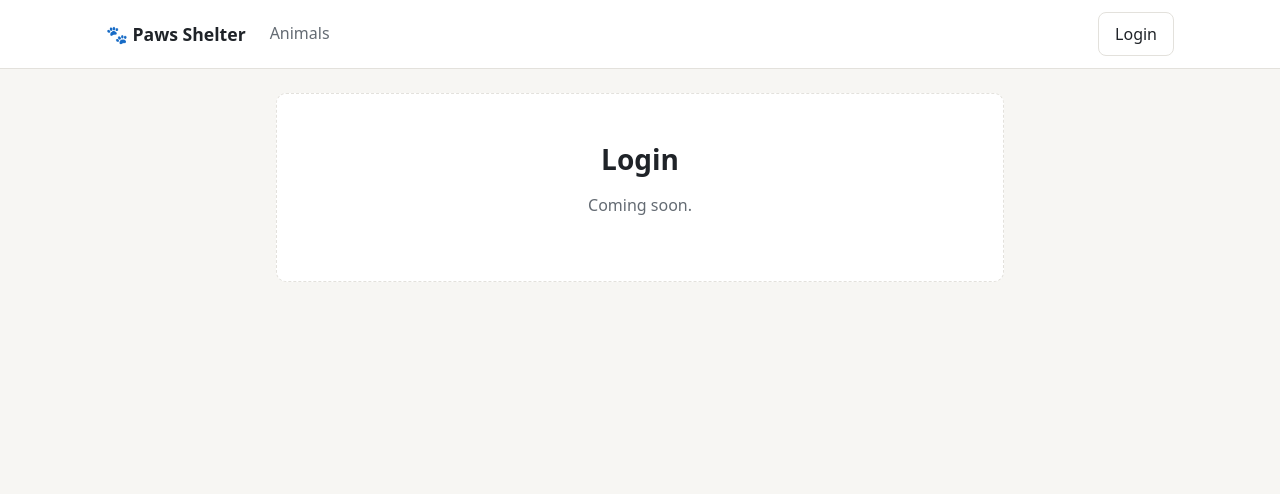
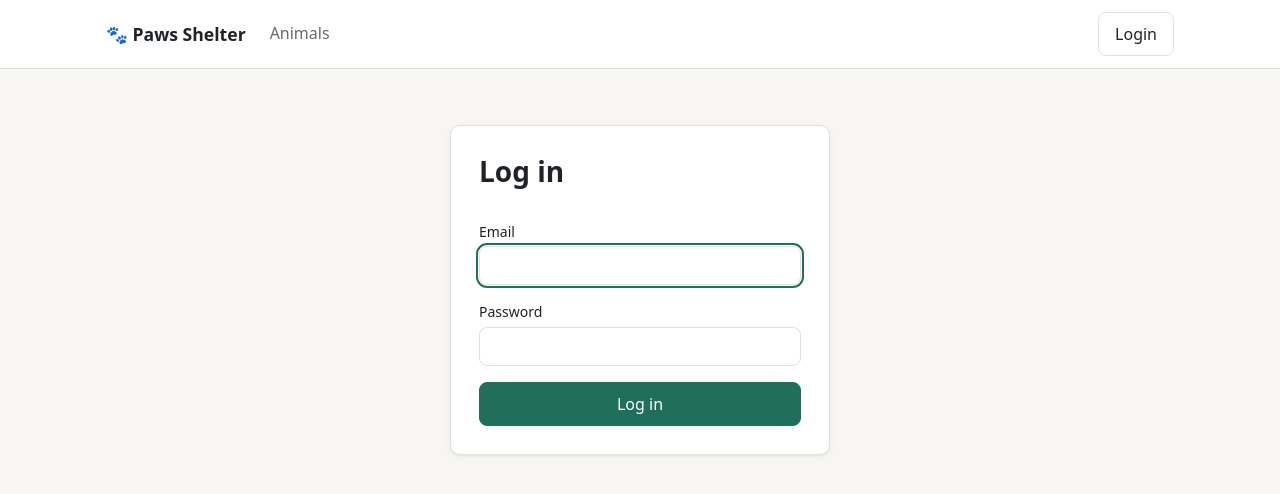
Before and after one commit to animal-shelter-project/Animal-Shelter-and-Adoption-Management-System, a React (Vite) app in the folder client/: page /login in a window 1280 px wide. Shown: the top 494 px of the page. Built offline with nearby package versions, Linux system fonts and the light colour scheme; no server answers.

Commit message:
US-05: login page with role-aware redirect and session handling

```diff
--- a/client/src/pages/Login.jsx
+++ b/client/src/pages/Login.jsx
@@ -1,11 +1,110 @@
-// Placeholder: the real Login page arrives in its own story branch.
+import { useEffect, useRef, useState } from 'react';
+import { Navigate, useLocation, useNavigate } from 'react-router-dom';
+import { useAuth } from '../auth/useAuth.js';
+import { redirectAfterLogin, safeRedirect } from '../auth/redirects.js';
+import { useDocumentTitle } from '../hooks.js';
+
+// US-05: log in as an Adopter or Staff member.
+//
+// Nuances handled:
+//  - Returns you to the page you were trying to reach (e.g. the apply form),
+//    but only to paths inside this app (no open redirect) and only if your
+//    role can open that page.
+//  - Staff with no "from" page land on Review applications; adopters on Animals.
+//  - Explains why you're here if your session expired.
+//  - 401 -> "Invalid email or password." (never says which one was wrong).
+//  - Can't double-submit; the error is announced to screen readers and the
+//    password box is cleared and focused after a failed attempt.
+//  - Already logged in -> skip the form.
 export default function Login() {
+  useDocumentTitle('Log in');
+  const { login, isLoggedIn, user, sessionExpired } = useAuth();
+  const navigate = useNavigate();
+  const location = useLocation();
+  const from = location.state?.from ? safeRedirect(location.state.from, '') : '';
+
+  const [email, setEmail] = useState('');
+  const [password, setPassword] = useState('');
+  const [error, setError] = useState('');
+  const [submitting, setSubmitting] = useState(false);
+  const passwordRef = useRef(null);
+  const emailRef = useRef(null);
+
+  useEffect(() => {
+    emailRef.current?.focus();
+  }, []);
+
+  if (isLoggedIn && !submitting) return <Navigate to={redirectAfterLogin(from, user?.role)} replace />;
+
+  const handleSubmit = async (e) => {
+    e.preventDefault();
+    if (submitting) return;
+    setError('');
+    const cleanEmail = email.trim();
+    if (!cleanEmail || !password) {
+      setError('Enter your email and password.');
+      return;
+    }
+    if (!/^[^\s@]+@[^\s@]+\.[^\s@]+$/.test(cleanEmail)) {
+      setError('Enter a valid email address.');
+      return;
+    }
+    setSubmitting(true);
+    try {
+      const user = await login(cleanEmail, password);
+      navigate(redirectAfterLogin(from, user.role), { replace: true });
+    } catch (err) {
+      setError(
+        err.status === 401 || err.status === 400 ? 'Invalid email or password.' : err.message,
+      );
+      setPassword('');
+      setSubmitting(false);
+      passwordRef.current?.focus();
+    }
+  };
+
   return (
     <div className="page narrow">
-      <div className="placeholder">
-        <h1>Login</h1>
-        <p className="muted">Coming soon.</p>
-      </div>
+      <form className="auth-card" onSubmit={handleSubmit} noValidate aria-describedby="login-msg">
+        <h1>Log in</h1>
+        <div id="login-msg">
+          {sessionExpired && !error && (
+            <div className="notice" role="status">
+              Your session expired. Please log in again.
+            </div>
+          )}
+          {!sessionExpired && from && !error && <p className="muted small">Please log in to continue.</p>}
+          {error && (
+            <div className="notice error" role="alert">
+              {error}
+            </div>
+          )}
+        </div>
+        <label>
+          Email
+          <input
+            ref={emailRef}
+            type="email"
+            autoComplete="email"
+            inputMode="email"
+            value={email}
+            onChange={(e) => setEmail(e.target.value)}
+          />
+        </label>
+        <label>
+          Password
+          <input
+            ref={passwordRef}
+            type="password"
+            autoComplete="current-password"
+            value={password}
+            onChange={(e) => setPassword(e.target.value)}
+          />
+        </label>
+        <button type="submit" className="btn btn-primary btn-block" disabled={submitting}>
+          {submitting ? 'Logging in…' : 'Log in'}
+        </button>
+      </form>
     </div>
   );
 }
```
Also changed, not shown: 1 other file (tests, documents, lock files or other folders).
